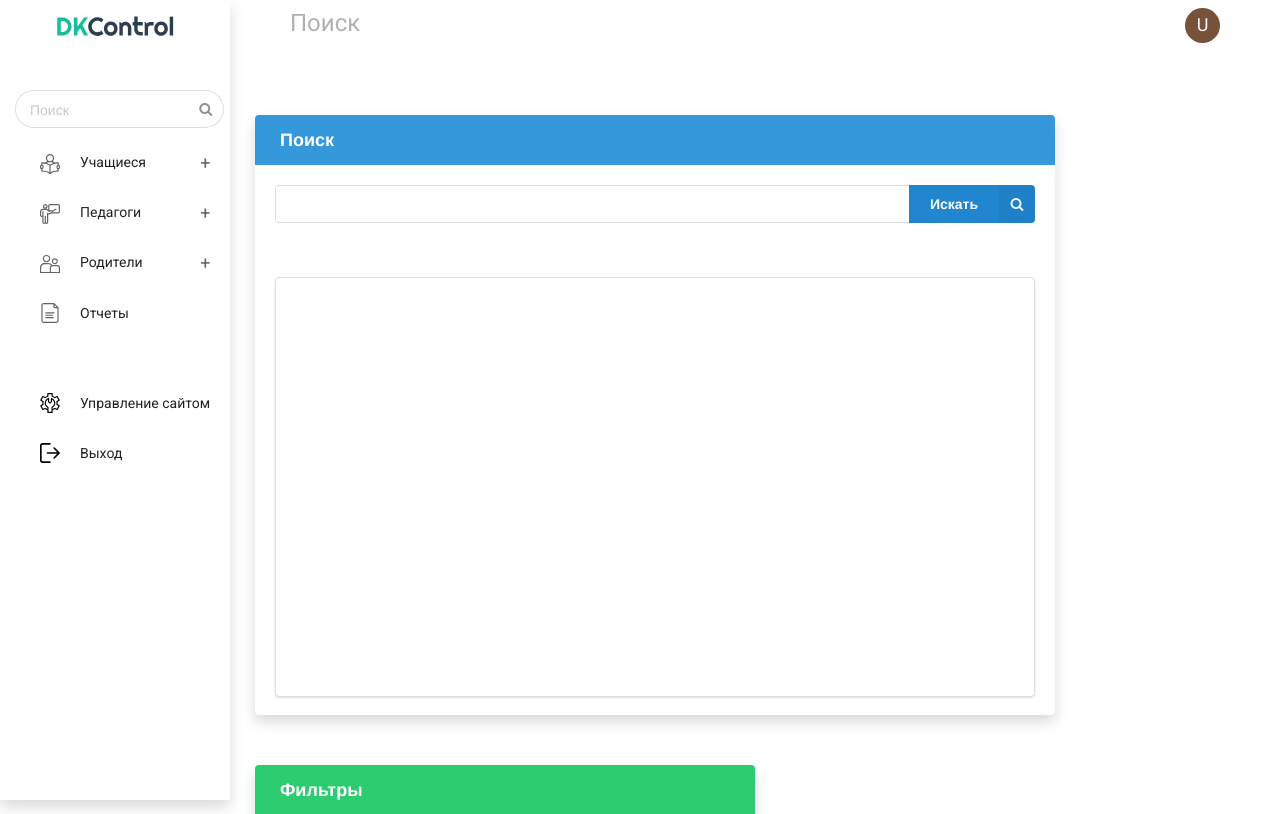
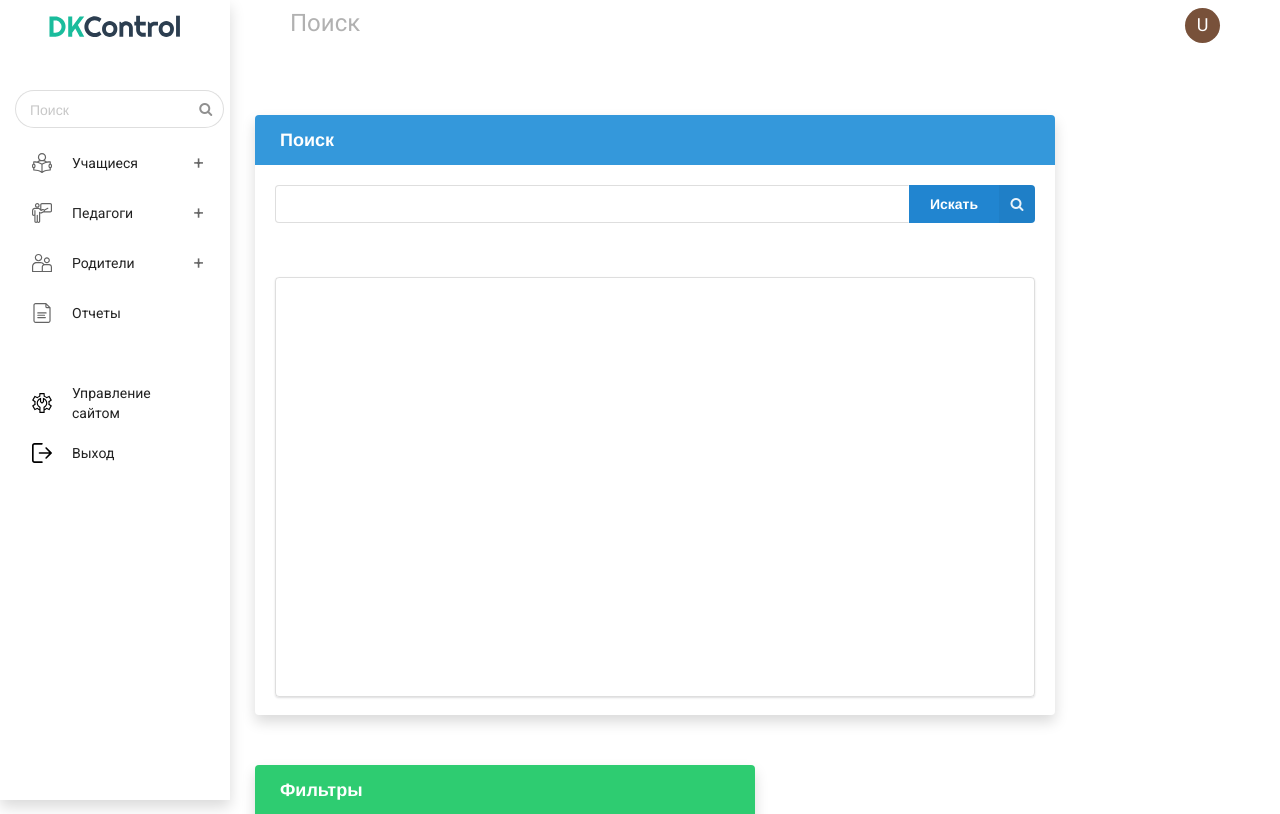
Before and after one commit to Senteris/DKControl, a Django app: page /search/ in a window 1280 px wide. Shown: the top 814 px of the page. Run offline with Django 3.2, Linux system fonts and the light colour scheme; the visitor is signed in with stand-in values (Sample User, id 1); style sheets or scripts are compiled from the project's sources; some libraries are stand-ins or nearby versions.

Commit message:
Move and upd css of side bar

```diff
--- a/static/css/global_style.scss
+++ b/static/css/global_style.scss
@@ -32,3 +32,11 @@ header {
         justify-self: center;
     }
 }
+
+.shadow {
+    box-shadow: 0px 5px 20px rgba(0, 0, 0, 0.15);
+}
+
+ul {
+    padding-left: 0;
+}
--- a/static/css/style.scss
+++ b/static/css/style.scss
@@ -1,4 +1,79 @@
 @import "theming";
+
+/*#region Sidebar */
+.sidebar {
+    width: 230px;
+    height: 100%;
+    background-color: #FFF;
+    position: fixed;
+    z-index: 10;
+}
+
+.logo {
+    display: flex;
+    align-items: center;
+    justify-content: center;
+    height: 50px;
+    width: 230px;
+
+    a {
+        justify-self: center;
+        background-image: url("../img/DKControl.svg");
+        background-repeat: no-repeat;
+        background-position: center;
+        object-fit: cover;
+        width: 100%;
+        height: 40px;
+    }
+}
+
+.sidebar_buttons {
+    margin-top: 10px;
+    width: 250px;
+    list-style-type: none;
+
+    li {
+        height: 50px;
+        display: flex;
+        align-items: center;
+
+        border-bottom: none;
+        width: 100%;
+    }
+
+    ul {
+        width: 100%;
+    }
+
+    li:hover, #search:hover {
+        box-shadow: 0px 5px 20px rgba(0, 0, 0, 0.15);
+    }
+
+    li img {
+        width: 20px;
+        margin-right: 20px;
+        margin-left: 32px;
+    }
+
+    .button_left_panel {
+        width: 100%;
+        color: inherit;
+        display: grid;
+        grid-template-columns: 72px 1fr;
+    }
+
+    .add_button_left_panel {
+        display: block;
+        width: 60px;
+        font-size: 18px;
+        color: #666666;
+        text-align: center;
+        margin-right: 30px;
+        margin-left: auto;
+    }
+}
+
+/*#endregion*/
 
 /*#region Reg/login */
 .reglo {
--- a/static/css/style1.css
+++ b/static/css/style1.css
@@ -1,19 +1,3 @@
-.shadow {
-    box-shadow: 0px 5px 20px rgba(0, 0, 0, 0.15);
-}
-
-.logo {
-    display: flex;
-    align-items: center;
-    justify-content: center;
-    height: 50px;
-    width: 230px;
-}
-
-#logo {
-    width: 120px;
-}
-
 #avatar {
     display: flex;
     align-items: center;
@@ -41,14 +25,6 @@
     color: #B1B1B1;
 }
 
-.sidebar {
-    width: 230px;
-    height: 100%;
-    background-color: #FFF;
-    position: fixed;
-    z-index: 10;
-}
-
 #search {
     width: calc(100% - 30px);
     height: 50px;
@@ -57,39 +33,6 @@
     font-size: 14px;
     margin-top: 65px;
     background-color: #f2f2f2;
-
-
-}
-
-.list {
-    margin-top: 60px;
-}
-
-.list li {
-    height: 50px;
-    display: flex;
-    align-items: center;
-
-    border-bottom: none;
-    width: 230px;
-}
-
-ul {
-    width: 250px;
-    list-style-type: none;
-    margin: 0px;
-    padding: 0px;
-}
-
-.list li:hover,
-#search:hover {
-    box-shadow: 0px 5px 20px rgba(0, 0, 0, 0.15);
-}
-
-.list li img {
-    width: 20px;
-    margin-right: 20px;
-    margin-left: 40px;
 }
 
 .main {
@@ -305,19 +248,6 @@ a{
     display: block !important;
 }
 
-.add_button_left_panel{
-    display: block;
-    width: 60px;
-    font-size: 18px;
-    color: #666666;
-    text-align: center;
-}
-
-.button_left_panel{
-    margin-right: auto;
-    color: inherit;
-    width: 220px;
-}
 
 .edit_buttons_div {
     margin-right: 10px !important;
--- a/templates/base.html
+++ b/templates/base.html
@@ -36,7 +36,7 @@
 {% block header %}
     <div class="sidebar shadow">
         <div class="logo">
-            <a href="{% url 'main' %}"><img src="{% static 'img/dkcontrol.svg' %}" alt="DKControl" id="logo"></a>
+            <a href="{% url 'main' %}"></a>
         </div>
 
         <div class="ui category search" id="search-div" style="margin-left: 15px; margin-top: 40px;">
@@ -47,7 +47,7 @@
             <div class="results" style="position: absolute"></div>
         </div>
 
-        <ul class="list" style="margin-top: 10px">
+        <ul class="sidebar_buttons">
             <li>
                 <a class="button_left_panel" role="button" href="{% url 'search' %}?filters=students">
                     <img src="{% static 'img/students.svg' %}" alt="">Учащиеся
```
